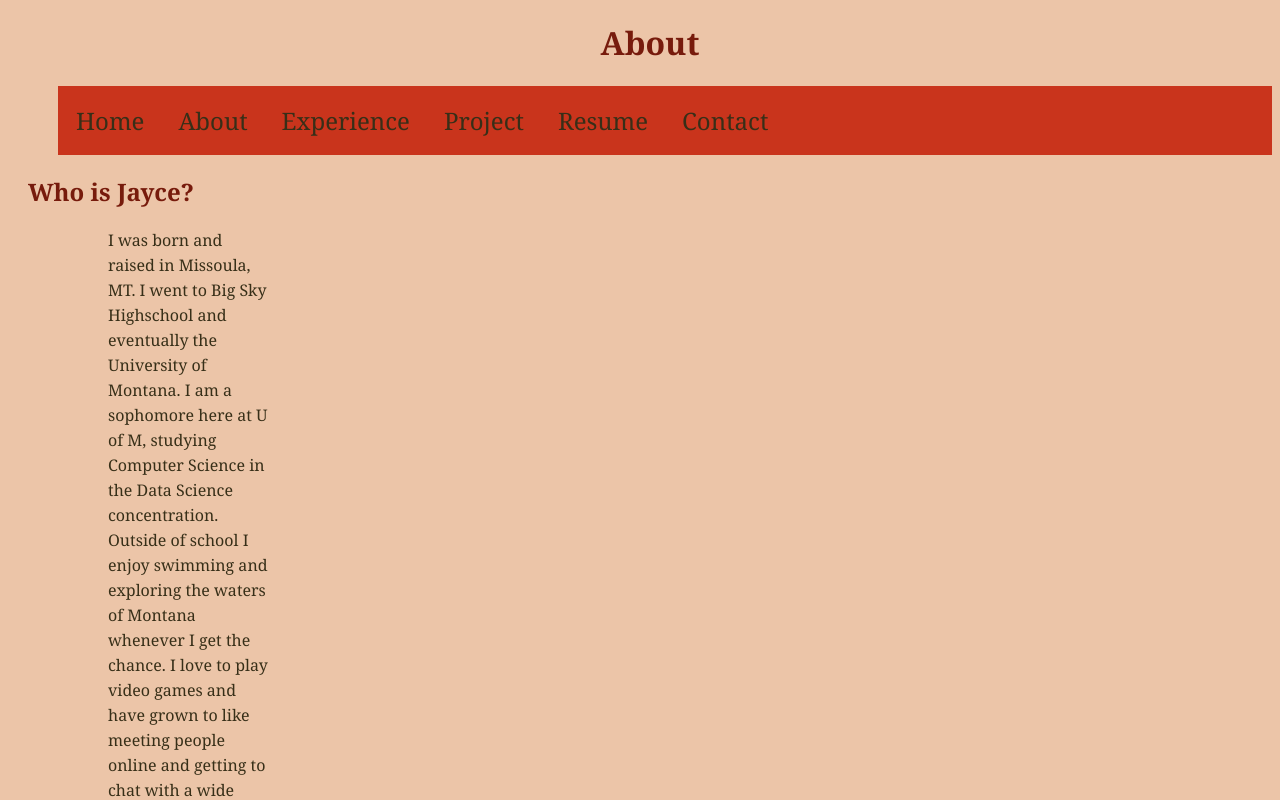
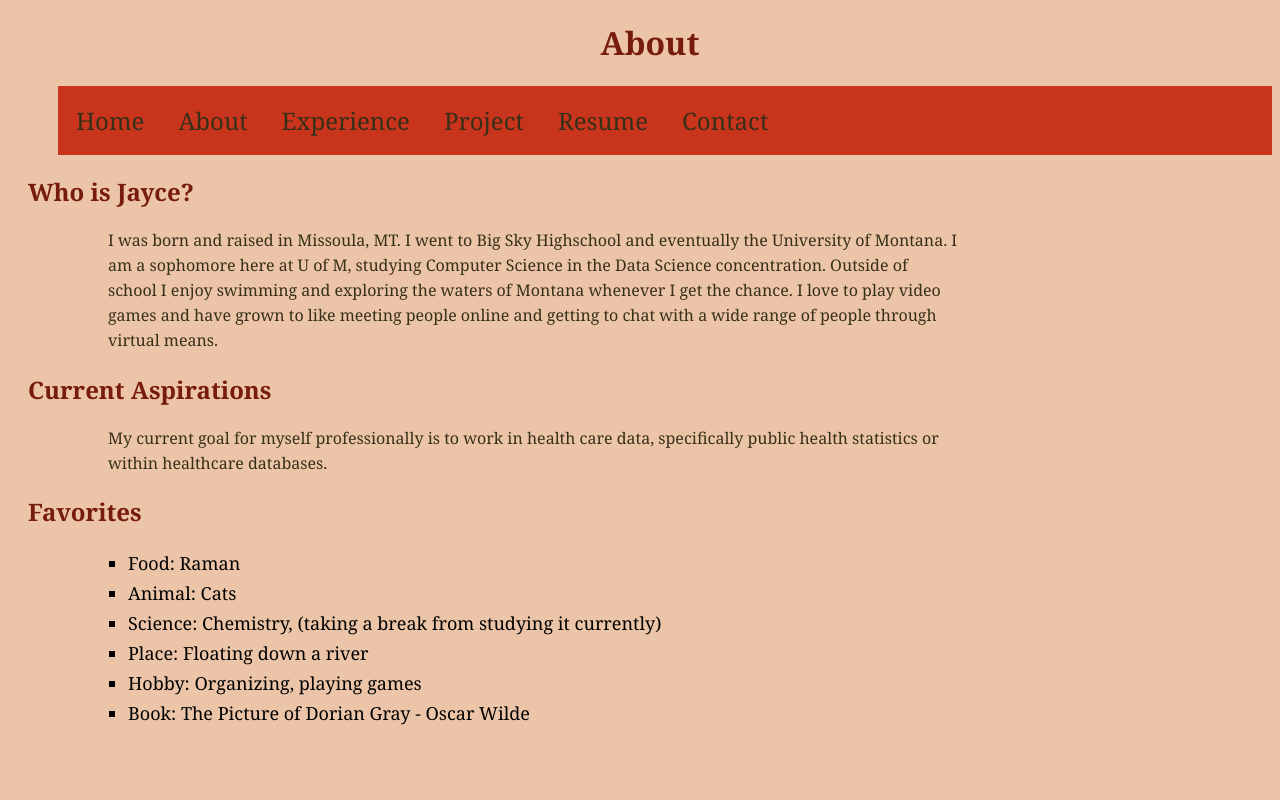
Before and after one commit to jaycehold/jaycehold.github.io, a plain HTML site: page about.html in a window 1280 px wide. Shown: the top 800 px of the page. Drawn offline with Linux system fonts and the light colour scheme.

Commit message:
hopefully fixed some style disfunction

```diff
--- a/mystyle.css
+++ b/mystyle.css
@@ -1,17 +1,11 @@
-/* My standard colors:
-    Lightest/Text: #EDFCDC
-    Darkest Green: #799E4F
-    Middle Green: #BFEB8D
-    Dark purple: #903F9E
-    Light purple: #DD8DEB
 
-*/
-
+/* My color palette*/
 #test-color {
     color-scheme:
         #372F18 #ECC5A8 #C9341C #A16B23 #771B0C wheat
 }
 
+/* General selector formatting*/
 body {
     background-color: #ECC5A8;
     font-family: Georgia;
@@ -43,7 +37,7 @@ p {
     font-family: Georgia;
     text-align: left;
     margin-left: 100px;
-    margin-right: 1000px;
+    max-width: 850px;
     line-height: 25px;
 }
 
@@ -106,7 +100,6 @@ p {
 #list-ex a {
     color: #372F18;
     text-decoration: none;
-    padding-right: 30px;
 }
 
 #list-ex a:hover {
```
